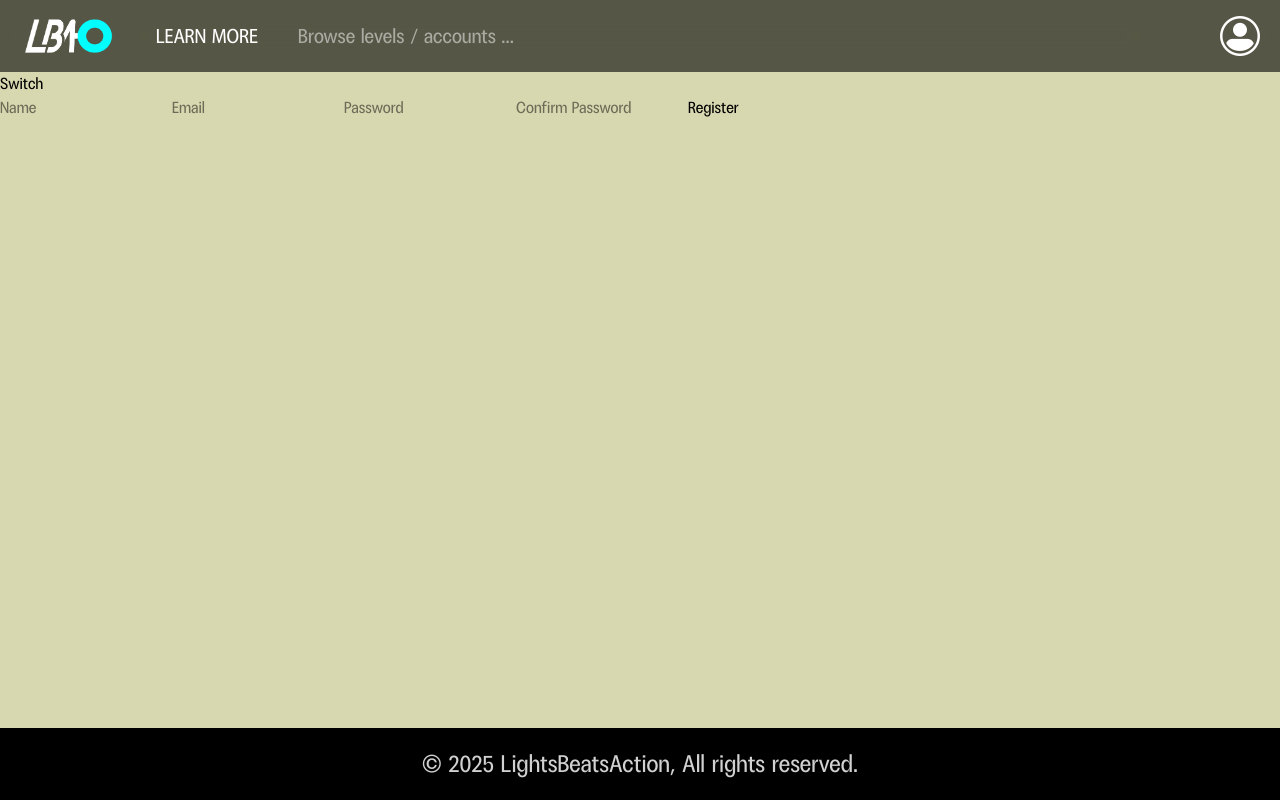
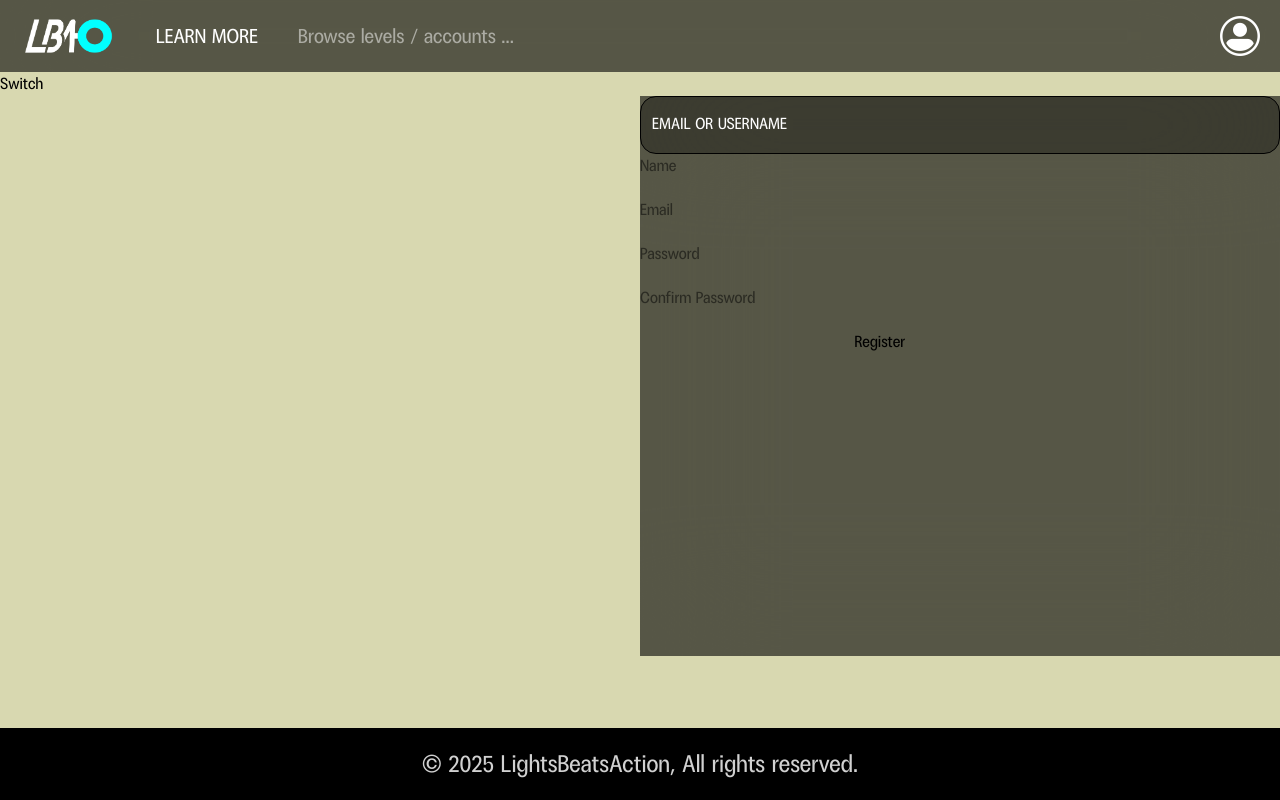
Before and after one commit to vladignatovs/LBAweb, a Vue app in the folder LBAweb/: page /authentication in a window 1280 px wide. Both pictures are taken after a click on the button "Switch". Built offline with nearby package versions, Linux system fonts and the light colour scheme.

Commit message:
authentication page development, input field design

```diff
--- a/LBAweb/src/views/AuthenticationView.vue
+++ b/LBAweb/src/views/AuthenticationView.vue
@@ -6,6 +6,7 @@ import { useRouter } from "vue-router";
 const email = ref("");
 const password = ref("");
 
+const error = ref("");
 const router = useRouter();
 
 const handleLogin = async () => {
@@ -44,11 +45,12 @@ const handleRegister = async () => {
   } catch (e) {
     alert("womp womp");
     console.error(e.message);
-    // if(e.response) {
-    //   error.value = e.response.data.message || 'Registration failed. Please try again.';
-    // } else {
-    //   error.value = 'Nework error. Please check your connection.';
-    // }
+    if (e.response) {
+      error.value =
+        e.response.data.message || "Registration failed. Please try again.";
+    } else {
+      error.value = "Nework error. Please check your connection.";
+    }
   }
 };
 
@@ -64,9 +66,25 @@ const switchMethod = async () => {
     <button @click="switchMethod">Switch</button>
   </div>
   <!-- REGISTER -->
-  <div v-if="register">
-    <form @submit.prevent="handleRegister">
-      <input v-model="name" type="text" placeholder="Name" required />
+  <div
+    v-if="register"
+    class="relative float-right flex h-[70vh] w-1/2 flex-col">
+    <div class="absolute z-[-10] size-full bg-black/60 backdrop-blur-3xl"></div>
+    <!-- TODO: finish this input field, reuse and optimize (could use as a component?) -->
+    <div class="relative w-full">
+      <input
+        type="text"
+        id="email"
+        class="peer w-full rounded-2xl border border-black bg-black/30 px-3 pt-6 pb-2 text-base backdrop-blur-3xl focus:ring-2 focus:ring-gray-500 focus:outline-none"
+        placeholder="" />
+      <label
+        for="email"
+        class="absolute top-2 left-3 text-sm text-white transition-all peer-placeholder-shown:top-[16px] peer-placeholder-shown:text-base peer-focus:top-2 peer-focus:text-sm peer-focus:text-white">
+        EMAIL OR USERNAME
+      </label>
+    </div>
+    <form @submit.prevent="handleRegister" class="flex w-3/4 flex-col gap-5">
+      <input class="" v-model="name" type="text" placeholder="Name" required />
       <input v-model="email" type="email" placeholder="Email" required />
       <input
         v-model="password"
--- a/LBAweb/src/views/RegisterView.vue
+++ b/LBAweb/src/views/RegisterView.vue
@@ -7,7 +7,7 @@ const name = ref("");
 const email = ref("");
 const password = ref("");
 const passwordConfirmation = ref("");
-// const error = ref("");
+const error = ref("");
 const router = useRouter();
 
 const handleRegister = async () => {
```
